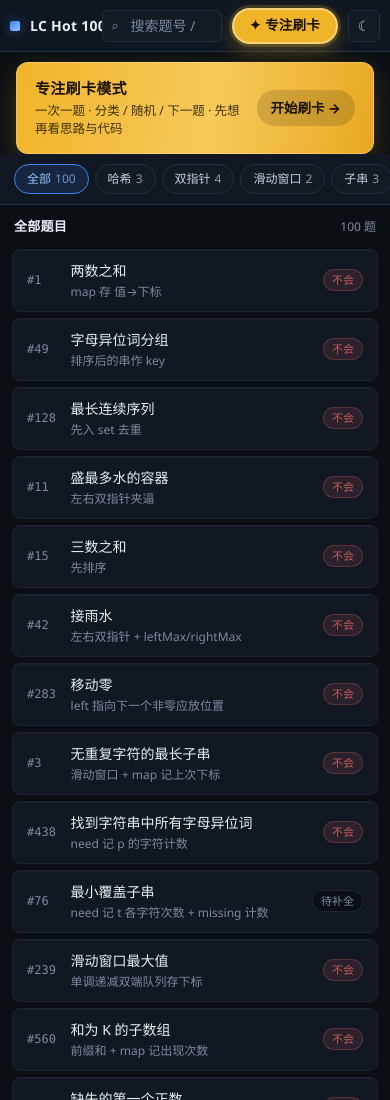
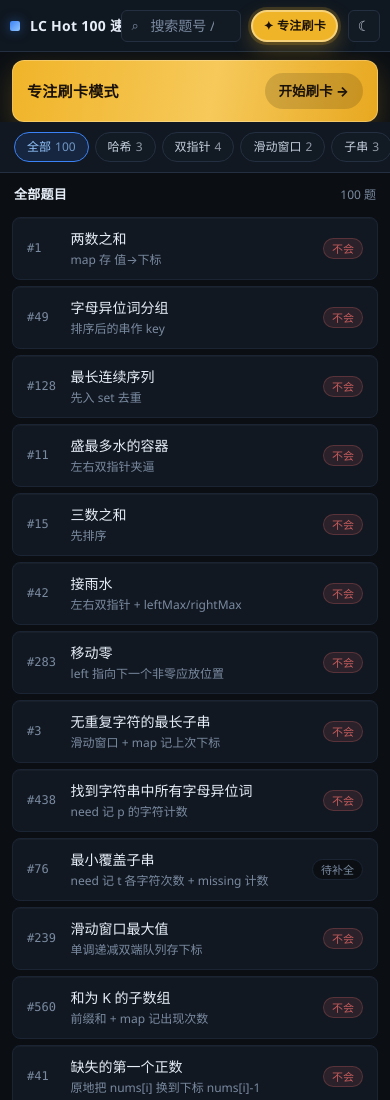
Before and after one commit to junnhwan/lc-hot-100-card-pages, a website: page public/index.html in a window 390 px wide. Shown: the top 1100 px of the page. Drawn offline with nearby package versions, Linux system fonts and the light colour scheme.

Commit message:
fix: responsive polish for study banner and CTA

```diff
--- a/public/styles.css
+++ b/public/styles.css
@@ -1142,6 +1142,15 @@
   .stats {
     display: none;
   }
+
+  .study-banner {
+    margin: 8px 12px 0;
+    padding: 12px 14px;
+  }
+
+  .study-banner-text span {
+    display: none;
+  }
 }
 
 @media (max-width: 480px) {
@@ -1153,6 +1162,12 @@
   .search-wrap {
     max-width: none;
   }
+
+  .study-entry {
+    padding: 0 10px;
+    font-size: 12px;
+    height: 32px;
+  }
 }
 
 /* Focus visibility for keyboard users */
```
